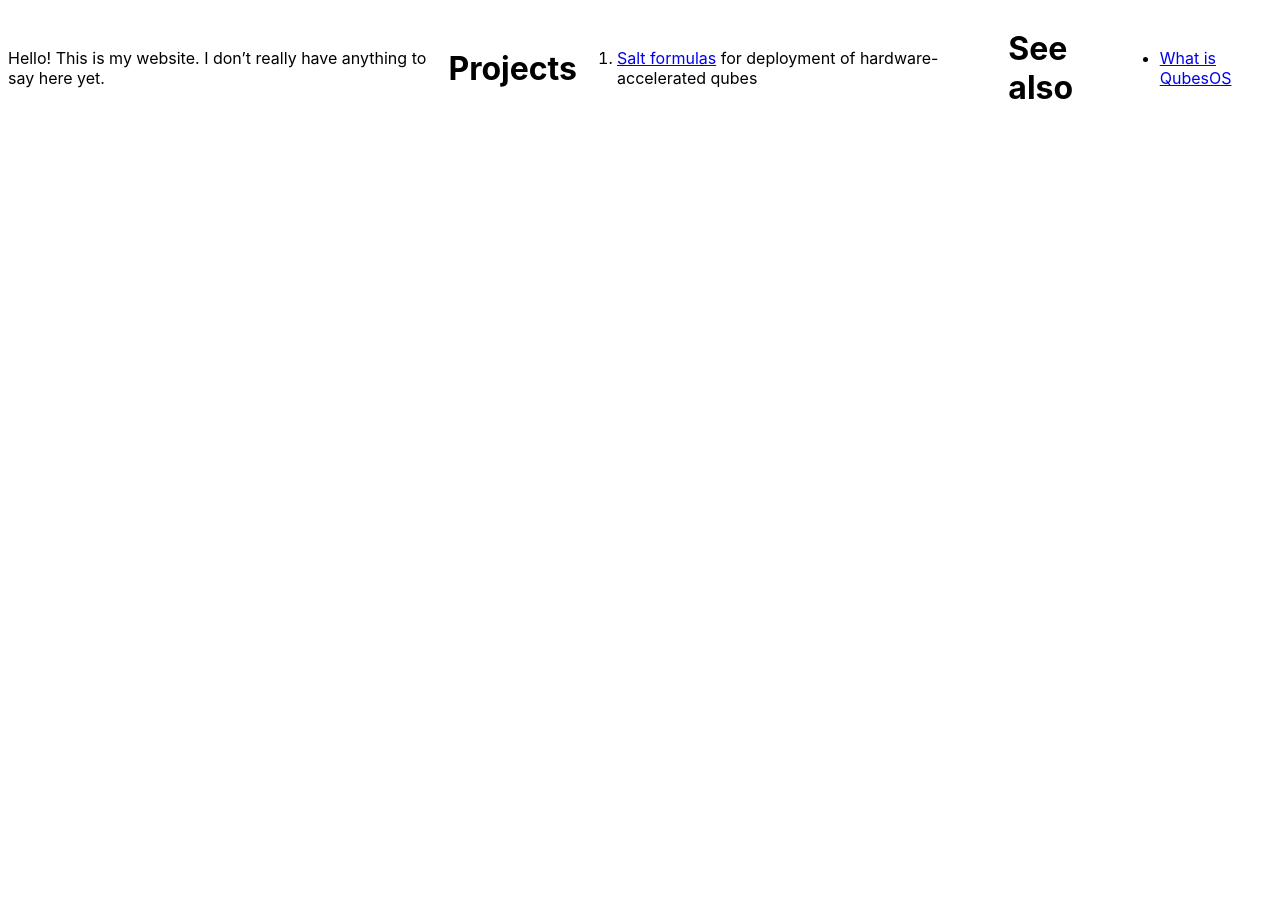
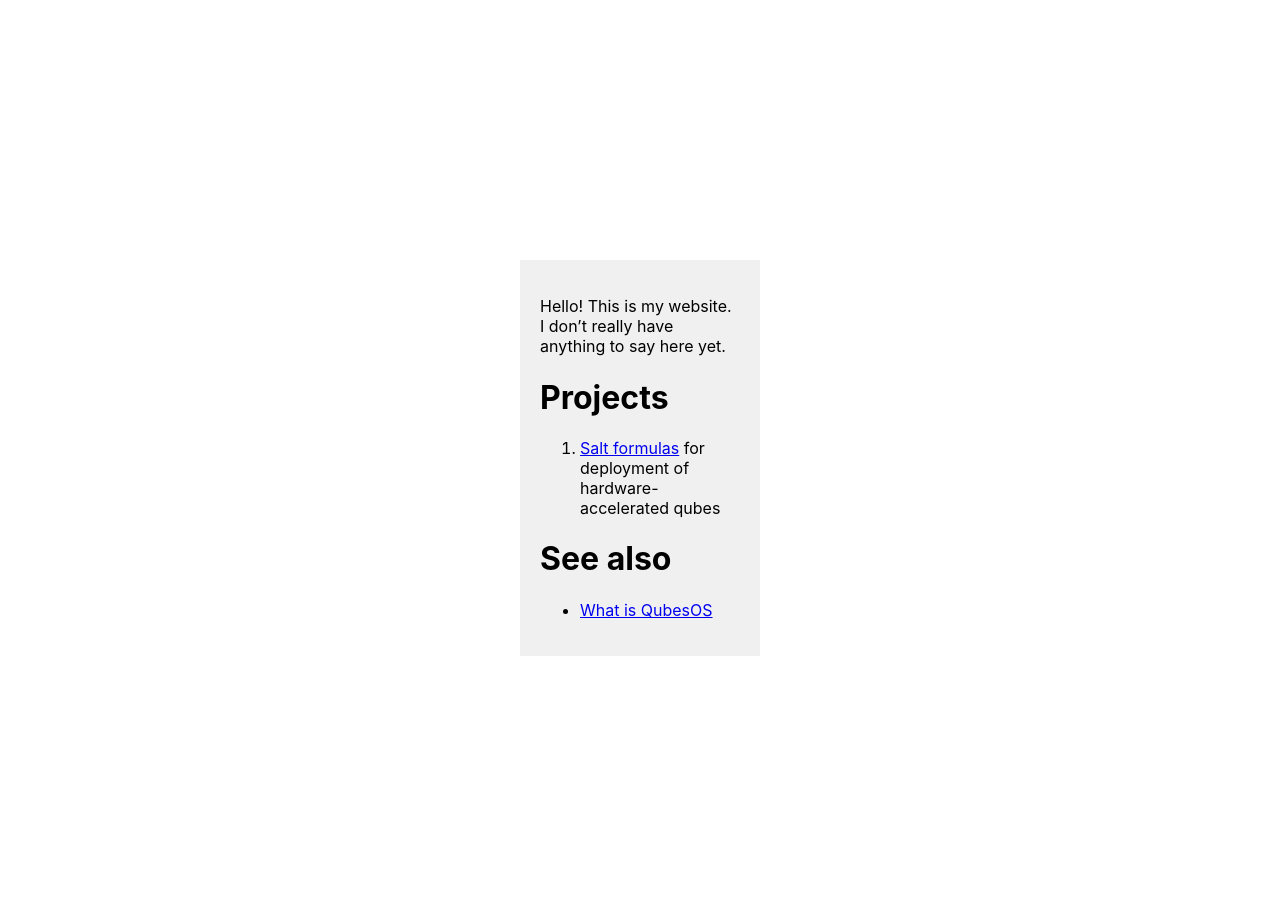
Before and after one commit to RandyTheOtter/RandyTheOtter.github.io, a Jekyll site: the page built from index.md, in a window 1280 px wide. Built offline with Jekyll 4.4.1, drawn with Linux system fonts in a browser that asks for light colours.

Commit message:
Center content 2

```diff
--- a/_layouts/default.html
+++ b/_layouts/default.html
@@ -7,8 +7,10 @@
     <link rel="stylesheet" href="{{ "/assets/css/main.css" | relative_url }}">
   </head>
   <body>
-    <div style="display: flex; justify-content: center; align-items: center;">
-      {{ content }}
+    <div style="display: flex; justify-content: center; align-items: center; height: 100vh;">
+      <div style="width: 200px; padding: 20px; background-color: #f0f0f0;">
+	{{ content }}
+      </div>
     </div>
   </body>
 </html>
```
